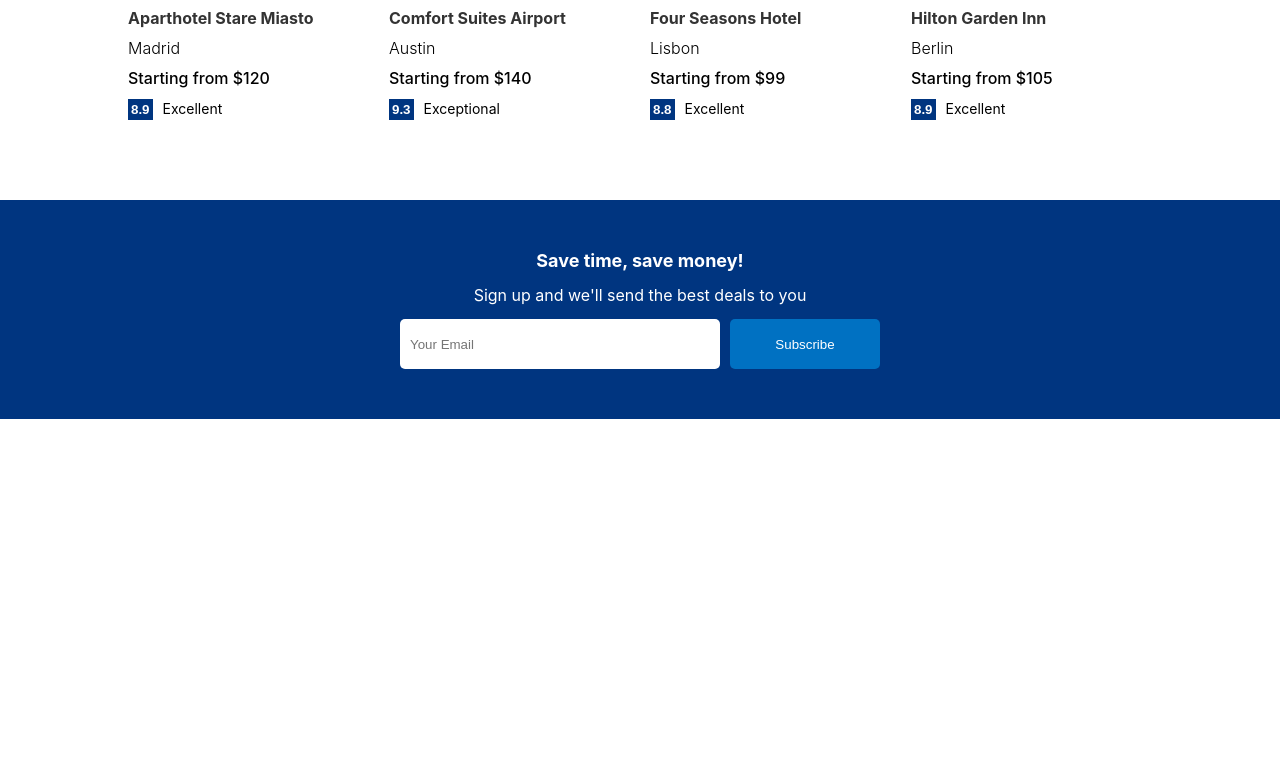
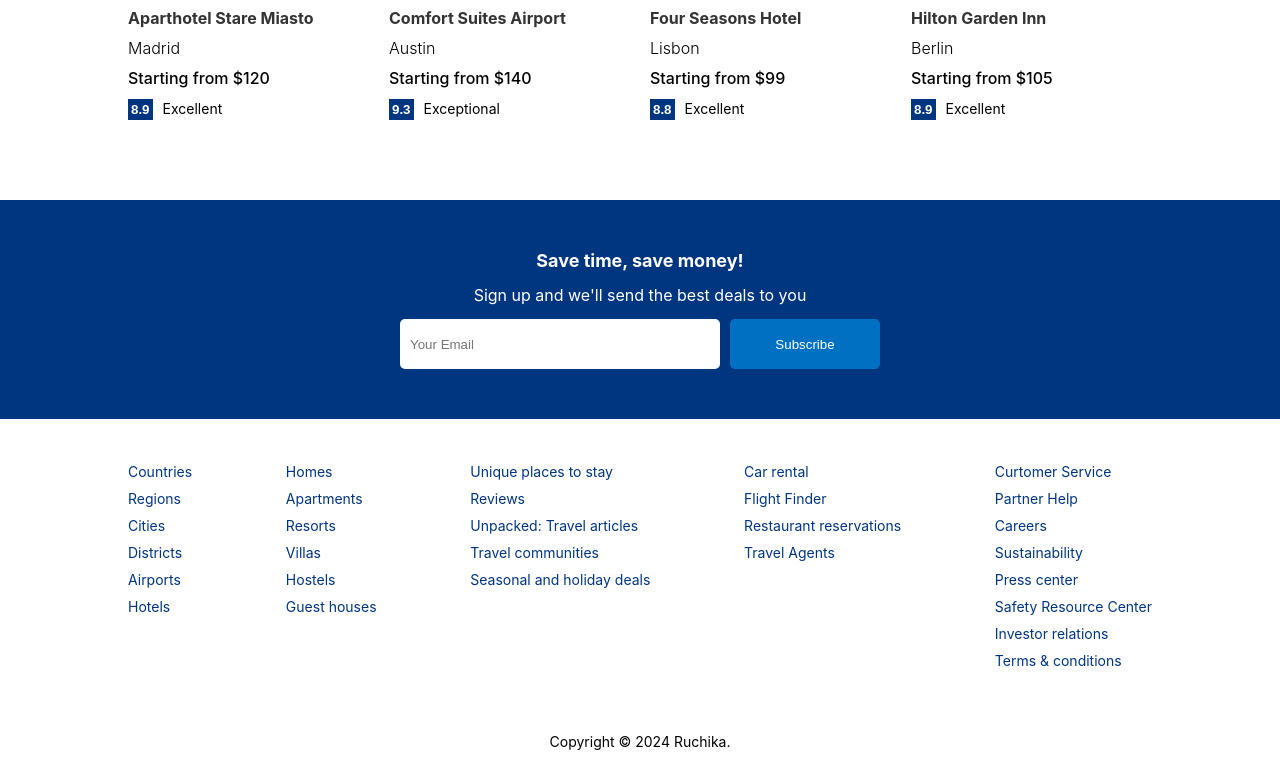
Before and after one commit to ruchik02/booking-app, a React (Create React App) app in the folder booking-website/: page / in a window 1280 px wide. Shown: the part 1366-2126 px from the top of the page. Before the commit the page ends 1785 px from the top, so only its background shows below. Built offline with nearby package versions, Linux system fonts and the light colour scheme.

Commit message:
footer added

```diff
--- /dev/null
+++ b/booking-website/src/components/footer/Footer.tsx
@@ -0,0 +1,52 @@
+import React from "react";
+import "./footer.css";
+const Footer = () => {
+  return (
+    <div className="footer">
+      <div className="fLists">
+        <ul className="fList">
+          <li className="fListItem">Countries</li>
+          <li className="fListItem">Regions</li>
+          <li className="fListItem">Cities</li>
+          <li className="fListItem">Districts</li>
+          <li className="fListItem">Airports</li>
+          <li className="fListItem">Hotels</li>
+        </ul>
+        <ul className="fList">
+          <li className="fListItem">Homes </li>
+          <li className="fListItem">Apartments </li>
+          <li className="fListItem">Resorts </li>
+          <li className="fListItem">Villas</li>
+          <li className="fListItem">Hostels</li>
+          <li className="fListItem">Guest houses</li>
+        </ul>
+        <ul className="fList">
+          <li className="fListItem">Unique places to stay </li>
+          <li className="fListItem">Reviews</li>
+          <li className="fListItem">Unpacked: Travel articles </li>
+          <li className="fListItem">Travel communities </li>
+          <li className="fListItem">Seasonal and holiday deals </li>
+        </ul>
+        <ul className="fList">
+          <li className="fListItem">Car rental </li>
+          <li className="fListItem">Flight Finder</li>
+          <li className="fListItem">Restaurant reservations </li>
+          <li className="fListItem">Travel Agents </li>
+        </ul>
+        <ul className="fList">
+          <li className="fListItem">Curtomer Service</li>
+          <li className="fListItem">Partner Help</li>
+          <li className="fListItem">Careers</li>
+          <li className="fListItem">Sustainability</li>
+          <li className="fListItem">Press center</li>
+          <li className="fListItem">Safety Resource Center</li>
+          <li className="fListItem">Investor relations</li>
+          <li className="fListItem">Terms & conditions</li>
+        </ul>
+      </div>
+      <div className="fText">Copyright © 2024 Ruchika.</div>
+    </div>
+  );
+};
+
+export default Footer;
--- /dev/null
+++ b/booking-website/src/components/footer/footer.css
@@ -0,0 +1,26 @@
+.footer {
+  width: 1024px;
+  font-size: 14px;
+}
+.fLists {
+  width: 100%;
+  display: flex;
+  justify-content: space-between;
+  margin-bottom: 40px;
+}
+.fList {
+  list-style: none;
+  padding: 0;
+}
+
+.fListItem {
+  margin-bottom: 10px;
+  color: #003580;
+  cursor: pointer;
+}
+.fText {
+  align-items: center;
+  justify-content: center;
+  display: flex;
+  padding-bottom: 10px;
+}
--- a/booking-website/src/components/navbar/navbar.css
+++ b/booking-website/src/components/navbar/navbar.css
@@ -6,6 +6,7 @@
 }
 .navContainer {
   width: 100%;
+  margin-top: 15px;
   max-width: 1024px;
   color: white;
   display: flex;
@@ -16,6 +17,8 @@
   font-weight: 500;
 }
 .navButton {
+  width: 100px;
+  height: 36px;
   margin-left: 20px;
   padding: 5px 10px;
   color: #003580;
--- a/booking-website/src/pages/Home/Home.tsx
+++ b/booking-website/src/pages/Home/Home.tsx
@@ -6,6 +6,7 @@
 import "./home.css";
 import FeaturedProperty from "../../components/featuredProperty/FeaturedProperty";
 import MailList from "../../components/mailList/MailList";
+import Footer from "../../components/footer/Footer";
 const Home = () => {
   return (
     <React.Fragment>
@@ -18,6 +19,7 @@
         <h1 className="homeTitle">Homes guests love</h1>
         <FeaturedProperty />
         <MailList />
+        <Footer />
       </div>
     </React.Fragment>
   );
```
